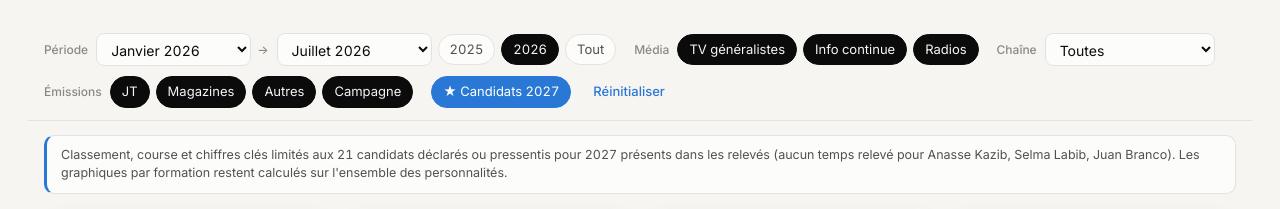
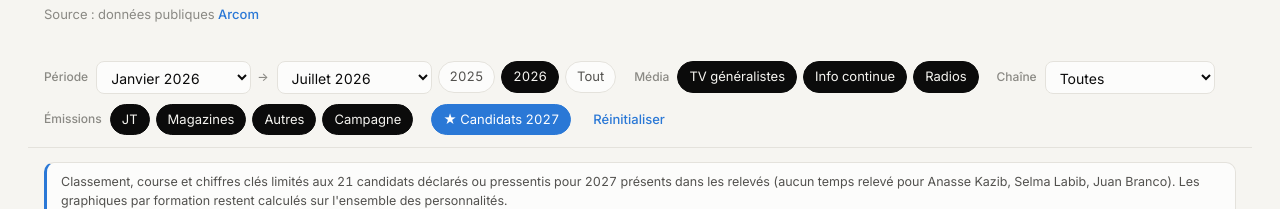
Before and after one commit to djac57/temps-de-parole, a plain HTML site: page site/index.html in a window 1280 px wide. Shown: the part 189-398 px from the top of the page. Drawn offline with nearby package versions, Linux system fonts and the light colour scheme.

Commit message:
Mention de la source sous l'introduction
Co-Authored-By: Claude <noreply@anthropic.com>

```diff
--- a/site/index.html
+++ b/site/index.html
@@ -53,6 +53,9 @@ header.hero { display: flex; justify-content: space-between; gap: 24px; align-it
 .eyebrow { font-size: 12px; font-weight: 600; letter-spacing: .08em; text-transform: uppercase; color: var(--accent); }
 h1 { font-family: Fraunces, Georgia, serif; font-weight: 700; font-size: clamp(30px, 5vw, 50px); line-height: 1.05; margin: 6px 0 10px; letter-spacing: -.02em; text-wrap: balance; }
 .lede { color: var(--text-2); max-width: 680px; margin: 0; font-size: 15px; }
+.source { margin: 8px 0 0; font-size: 13px; color: var(--muted); }
+.source a { color: var(--accent); text-decoration: none; font-weight: 500; }
+.source a:hover { text-decoration: underline; }
 h2 { font-family: Fraunces, Georgia, serif; font-weight: 500; font-size: 22px; margin: 0; letter-spacing: -.01em; }
 .sub { color: var(--muted); font-size: 13px; margin: 2px 0 0; }
 button { font: inherit; color: inherit; }
@@ -181,6 +184,7 @@ footer a { color: var(--accent); }
       <div class="eyebrow">Arcom · Pluralisme politique · 2025–2026</div>
       <h1>Qui parle à la télé et à la radio&nbsp;?</h1>
       <p class="lede">Le temps de parole des personnalités politiques, mois par mois, sur 25 chaînes et radios nationales, <span id="span"></span>. Choisissez une période, un type de média ou une chaîne&nbsp;: tous les graphiques se mettent à jour.</p>
+      <p class="source">Source&nbsp;: données publiques <a href="https://www.arcom.fr/temps-parole" target="_blank" rel="noopener">Arcom</a></p>
     </div>
     <button class="icon-btn" id="theme" title="Changer de thème" aria-label="Changer de thème">
       <svg width="18" height="18" viewBox="0 0 24 24" fill="none" stroke="currentColor" stroke-width="2" stroke-linecap="round"><path d="M21 12.8A9 9 0 1 1 11.2 3a7 7 0 0 0 9.8 9.8z"/></svg>
```
